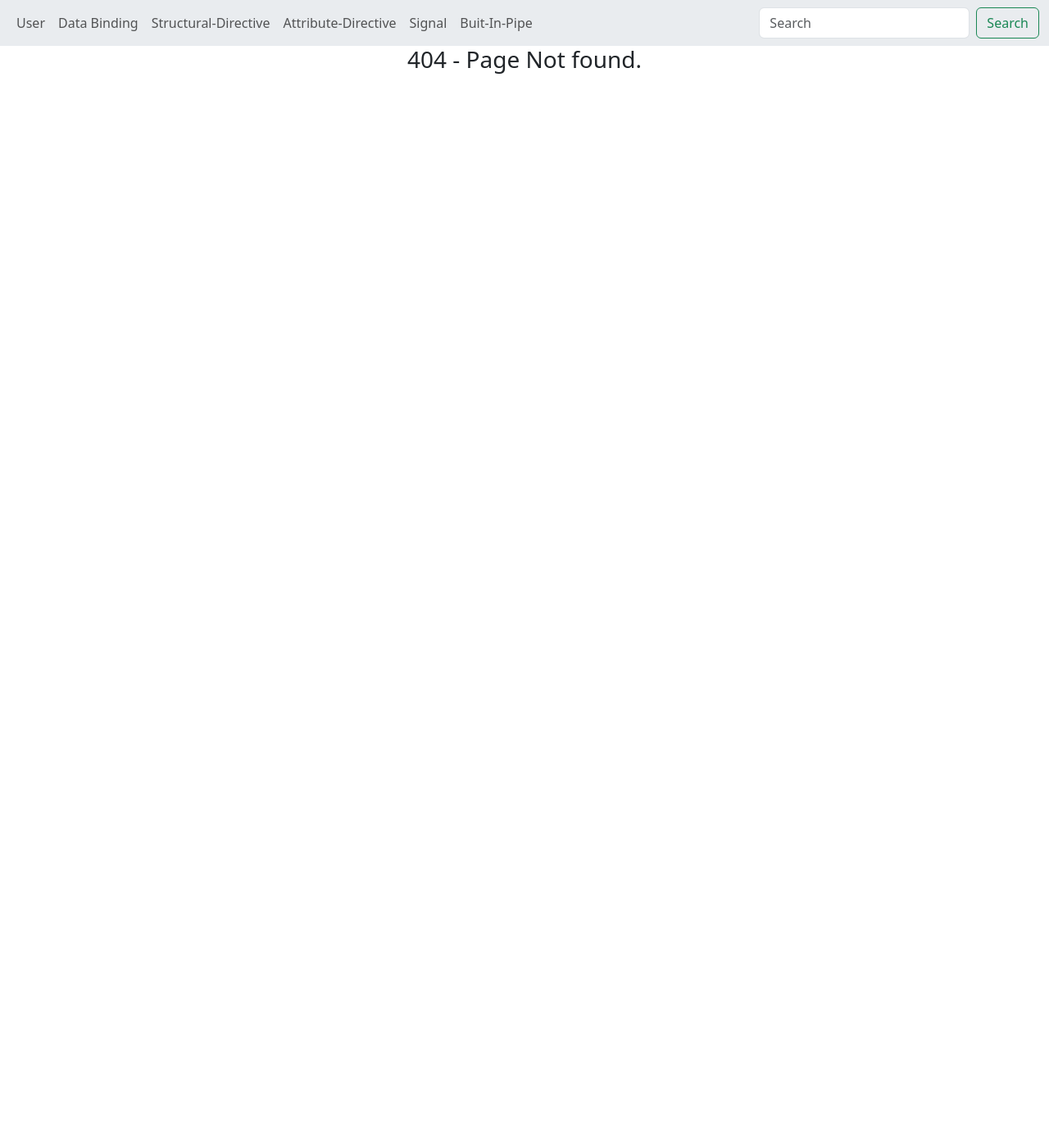
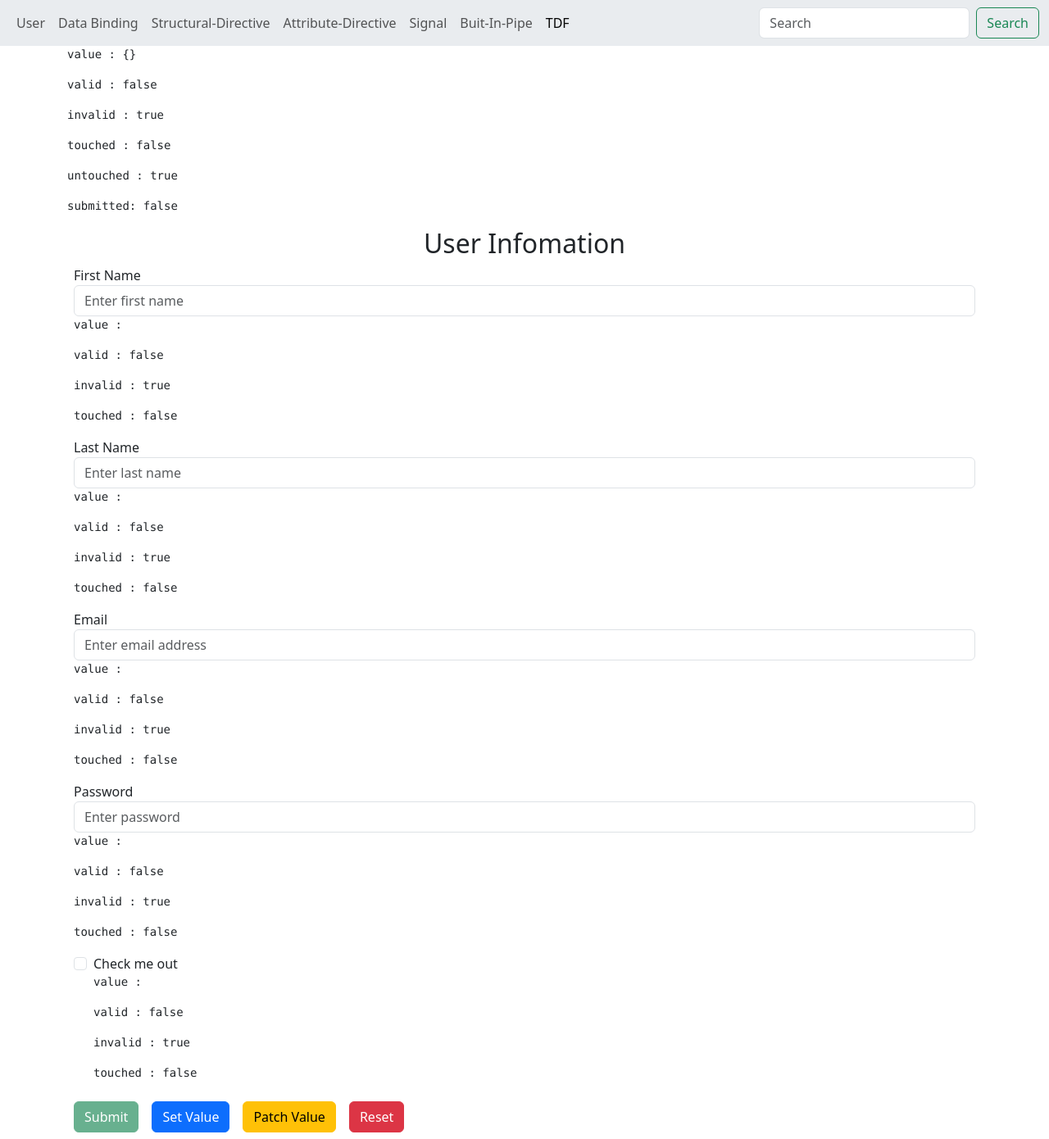
Before and after one commit to nirmal-404/Angular, an Angular app in the folder Angular/: page /tdf in a window 1280 px wide. Before the commit this address had no page. Shown: the whole page at 82% size. Before the commit the page ends 800 px from the top, so only its background shows below. Built offline with nearby package versions, Linux system fonts and the light colour scheme.

Commit message:
template driven forms (TDF) + validations

```diff
--- a/Angular/src/app/app.html
+++ b/Angular/src/app/app.html
@@ -53,6 +53,10 @@
                 <li class="nav-item">
                     <a class="nav-link" routerLinkActive="active" [routerLink]="['built-in-pipe', ]">Buit-In-Pipe</a>
                 </li>
+
+                <li class="nav-item">
+                    <a class="nav-link" routerLinkActive="active" [routerLink]="['tdf', ]">TDF</a>
+                </li>
                 <!-- <li class="nav-item dropdown">
           <a class="nav-link dropdown-toggle" href="#" role="button" data-bs-toggle="dropdown" aria-expanded="false">
             Dropdown
--- a/Angular/src/app/app.routes.ts
+++ b/Angular/src/app/app.routes.ts
@@ -6,6 +6,7 @@ import { StructuralDirectives } from './structural-directives/structural-directi
 import { PageNotFound } from './page-not-found/page-not-found';
 import { SignalLayout } from './signal-layout/signal-layout';
 import { BuiltInPipes } from './built-in-pipes/built-in-pipes';
+import { TemplateDrivenForm } from './template-driven-form/template-driven-form';
 
 export const routes: Routes = [
     // {path : '', component: User},
@@ -16,5 +17,6 @@ export const routes: Routes = [
     {path : 'attribute-directives', component: AttributeDirective},
     {path : 'signal', component: SignalLayout},
     {path : 'built-in-pipe', component: BuiltInPipes},
+    {path : 'tdf', component: TemplateDrivenForm},
     {path : '**', component: PageNotFound},
 ];
--- /dev/null
+++ b/Angular/src/app/template-driven-form/template-driven-form.html
@@ -0,0 +1,99 @@
+<div class="container">
+    <!-- userform -> local template variable -->
+    <form #userForm="ngForm" (ngSubmit)="onSubmit(userForm)">
+        <pre>value : {{ userForm.value | json }}</pre>
+        <pre>valid : {{ userForm.valid }}</pre>
+        <pre>invalid : {{ userForm.invalid }}</pre>
+        <pre>touched : {{ userForm.touched }}</pre>
+        <pre>untouched : {{ userForm.untouched }}</pre>
+        <pre>submitted: {{ userForm.submitted }}</pre>
+
+        <h2 class="text-center">User Infomation</h2>
+        <div class="form-group m-2">
+            <label>First Name</label>
+            <input type="text" class="form-control" placeholder="Enter first name" #fname="ngModel" name="firstName"
+                [(ngModel)]="userObject.firstName" required minlength="5" maxlength="10">
+            <pre>value : {{ fname.value }}</pre>
+            <pre>valid : {{ fname.valid }}</pre>
+            <pre>invalid : {{ fname.invalid }}</pre>
+            <pre>touched : {{ fname.touched }}</pre>
+            @if(fname?.dirty || fname?.touched){
+            @if(fname?.errors?.['required']) {
+            <small class="text-danger">First Name is Required</small>
+            }
+            @if(fname?.errors?.['minlength']) {
+            <small class="text-danger">First Name must be at least 5 characters long</small>
+            }
+            }
+
+        </div>
+        <div class="form-group m-2">
+            <label>Last Name</label>
+            <input type="text" class="form-control" placeholder="Enter last name" #lname="ngModel" name="lastName"
+                [(ngModel)]="userObject.lastName" required minlength="5" maxlength="10">
+            <pre>value : {{ lname.value }}</pre>
+            <pre>valid : {{ lname.valid }}</pre>
+            <pre>invalid : {{ lname.invalid }}</pre>
+            <pre>touched : {{ lname.touched }}</pre>
+            @if(lname?.dirty || lname?.touched){
+            @if(lname?.errors?.['required']) {
+            <small class="text-danger">Last Name is Required</small>
+            }
+            @if(lname?.errors?.['minlength']) {
+            <small class="text-danger">Last Name must be at least 5 characters long</small>
+            }
+            }
+        </div>
+        <div class="form-group m-2">
+            <label>Email</label>
+            <input type="email" class="form-control" placeholder="Enter email address" #emailid="ngModel" name="email"
+                [(ngModel)]="userObject.email" required minlength="8" email>
+            <pre>value : {{ emailid.value }}</pre>
+            <pre>valid : {{ emailid.valid }}</pre>
+            <pre>invalid : {{ emailid.invalid }}</pre>
+            <pre>touched : {{ emailid.touched }}</pre>
+            @if(emailid?.dirty || emailid?.touched){
+            @if(emailid?.errors?.['required']) {
+            <small class="text-danger">Email is Required</small>
+            }
+            @if(emailid?.errors?.['email']) {
+            <small class="text-danger">Please enter a valid email address</small>
+            }
+            }
+        </div>
+        <div class="form-group m-2">
+            <label>Password</label>
+            <input type="password" class="form-control" placeholder="Enter password" #password="ngModel" name="password"
+                [(ngModel)]="userObject.password" required>
+            <pre>value : {{ password.value }}</pre>
+            <pre>valid : {{ password.valid }}</pre>
+            <pre>invalid : {{ password.invalid }}</pre>
+            <pre>touched : {{ password.touched }}</pre>
+            @if(password?.dirty || password?.touched){
+            @if(password?.errors?.['required']) {
+            <small class="text-danger">Password is Required</small>
+            }
+            }
+        </div>
+        <div class="form-check m-2">
+            <input id="check" type="checkbox" class="form-check-input" name="isChecked" #isChecked="ngModel"
+                [(ngModel)]="userObject.isChecked" required>
+            <label for="check">Check me out</label>
+            <pre>value : {{ isChecked.value }}</pre>
+            <pre>valid : {{ isChecked.valid }}</pre>
+            <pre>invalid : {{ isChecked.invalid }}</pre>
+            <pre>touched : {{ isChecked.touched }}</pre>
+             @if(isChecked?.dirty || isChecked?.touched){
+            @if(isChecked?.errors?.['required']) {
+            <small class="text-danger">You need to chek this in orderr to continue</small>
+            }
+            }
+        </div>
+
+        <button class="btn btn-success m-2" [disabled]="!userForm.valid">Submit</button>
+        <!-- <button class="btn btn-success m-2" [disabled]="userForm.invalid">Submit</button> -->
+        <button class="btn btn-primary m-2" type="button" (click)="setValues(userForm)">Set Value</button>
+        <button class="btn btn-warning m-2" type="button" (click)="patchValues(userForm)">Patch Value</button>
+        <button class="btn btn-danger m-2" type="button" (click)="resetValues(userForm)">Reset</button>
+    </form>
+</div>
--- /dev/null
+++ b/Angular/src/app/template-driven-form/template-driven-form.ts
@@ -0,0 +1,54 @@
+import { Component, OnInit } from '@angular/core'
+import { FormsModule, NgForm } from '@angular/forms'
+import { User } from '../user'
+import { JsonPipe } from '@angular/common'
+
+@Component({
+  selector: 'app-template-driven-form',
+  imports: [FormsModule, JsonPipe],
+  templateUrl: './template-driven-form.html',
+  styleUrl: './template-driven-form.scss'
+})
+export class TemplateDrivenForm implements OnInit {
+  userObject: User = {}
+
+  onSubmit (userForm: NgForm) {
+    console.log(userForm.value)
+  }
+
+  ngOnInit (): void {
+    // this.userObject = {
+    //   firstName: 'Nirmal',
+    //   lastName: 'Perera',
+    //   email: 'nirmal@example.com',
+    //   password: '123',
+    //   isChecked: false
+    // }
+  }
+
+  // in this method we need to  set al the feilds even we do not need to sset them
+  setValues (userForm: NgForm) {
+    let obj = {
+      firstName: 'Nirmal-setValues',
+      lastName: 'Perera-setValues',
+      email: 'nirmal@example.com-setValues',
+      password: '123-setValues',
+      isChecked: true
+    }
+    userForm.setValue(obj)
+  }
+
+  patchValues (userForm: NgForm) {
+    let obj = {
+      firstName: 'Nirmal-patchValues',
+      lastName: 'Perera-patchValues',
+      email: 'nirmal@example.com-patchValues',
+    }
+    userForm.control.patchValue(obj);
+  }
+
+  resetValues (userForm: NgForm) {
+    // userForm.reset();
+    userForm.resetForm();
+  }
+}
--- /dev/null
+++ b/Angular/src/app/user.ts
@@ -0,0 +1,7 @@
+export interface User {
+  firstName? : string;
+  lastName? : string;
+  email? : string;
+  password? : string;
+  isChecked? : boolean;
+}
```
Also changed, not shown: Angular/src/app/template-driven-form/template-driven-form.scss (added), 1 other file (tests, documents, lock files or other folders).
